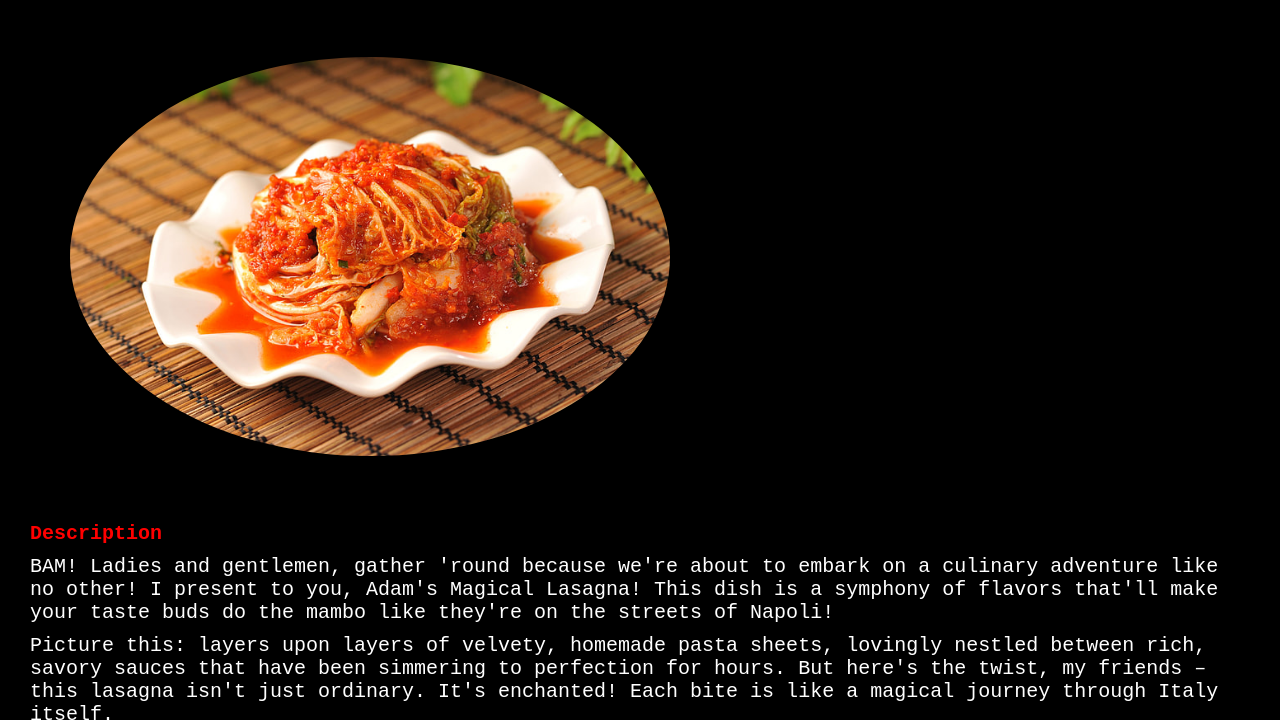
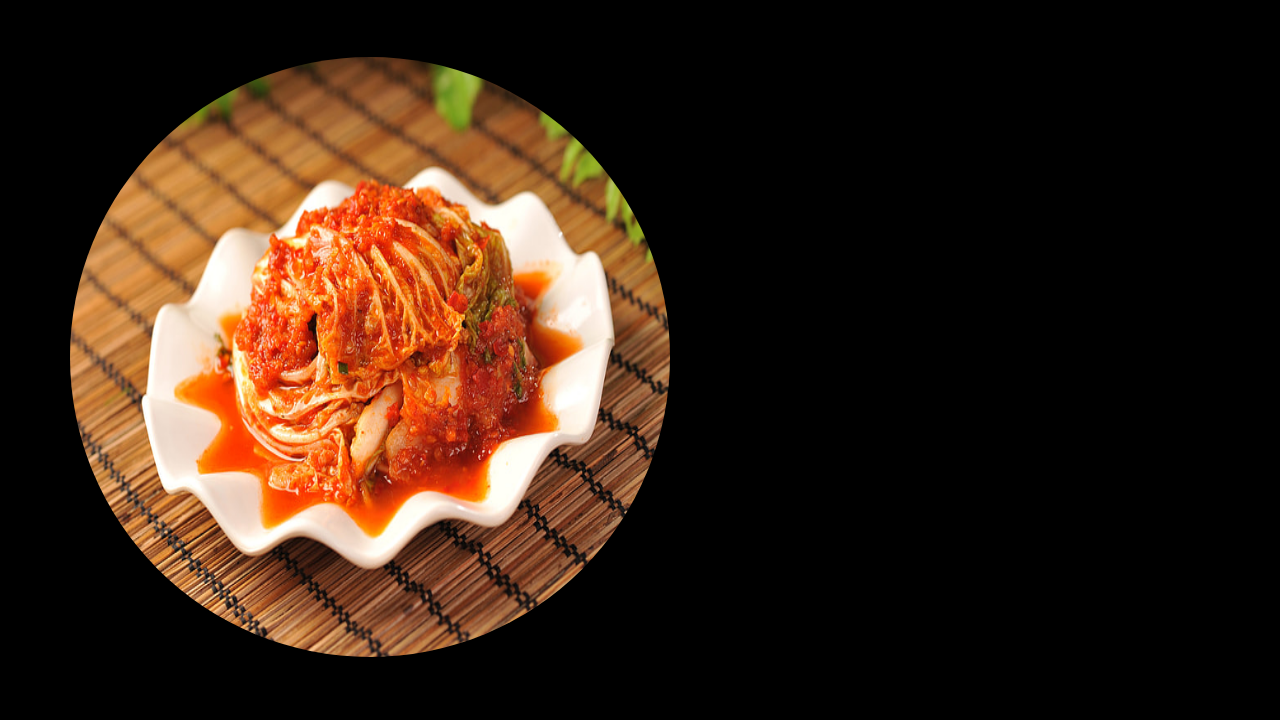
Before and after one commit to adamjwike/odin-recipes, a plain HTML site: page recipes/lasagna.html in a window 1280 px wide. Shown: the part 46-766 px from the top of the page. Drawn offline with Linux system fonts and the light colour scheme.

Commit message:
Fix images sizing

```diff
--- a/style.css
+++ b/style.css
@@ -10,7 +10,7 @@ img {
     border-radius: 90%;
     margin: 50px;
     width: 600px;
-    height: auto;
+    height: 600px;
 }
 
 h3 {
```
